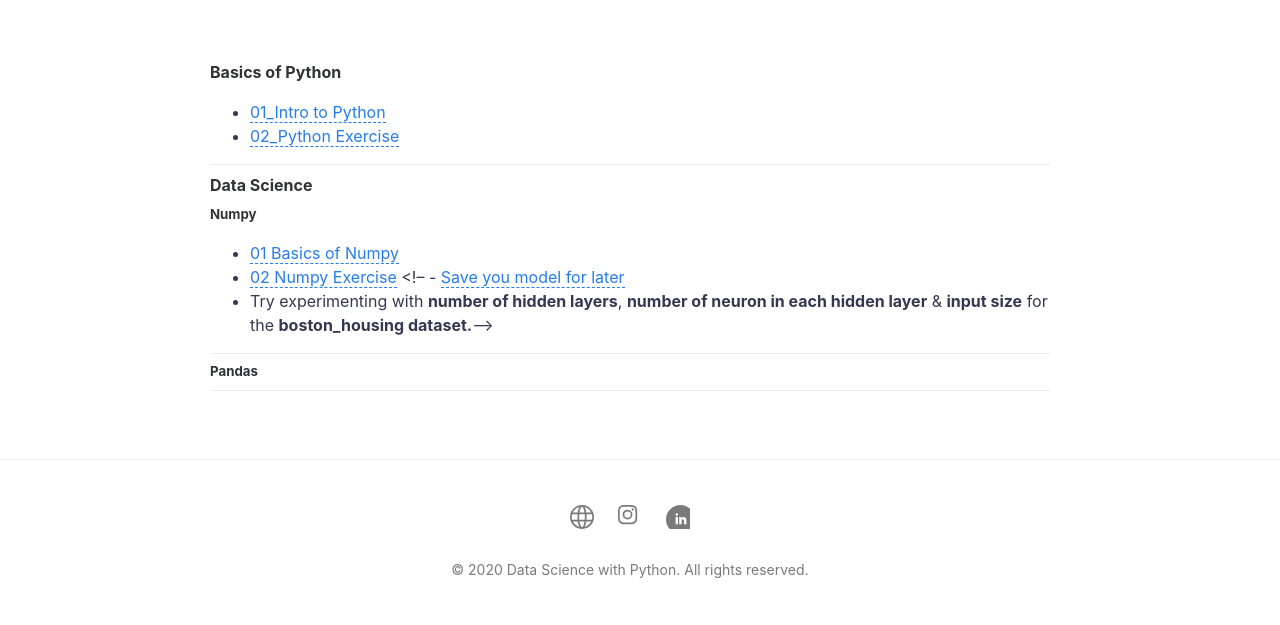
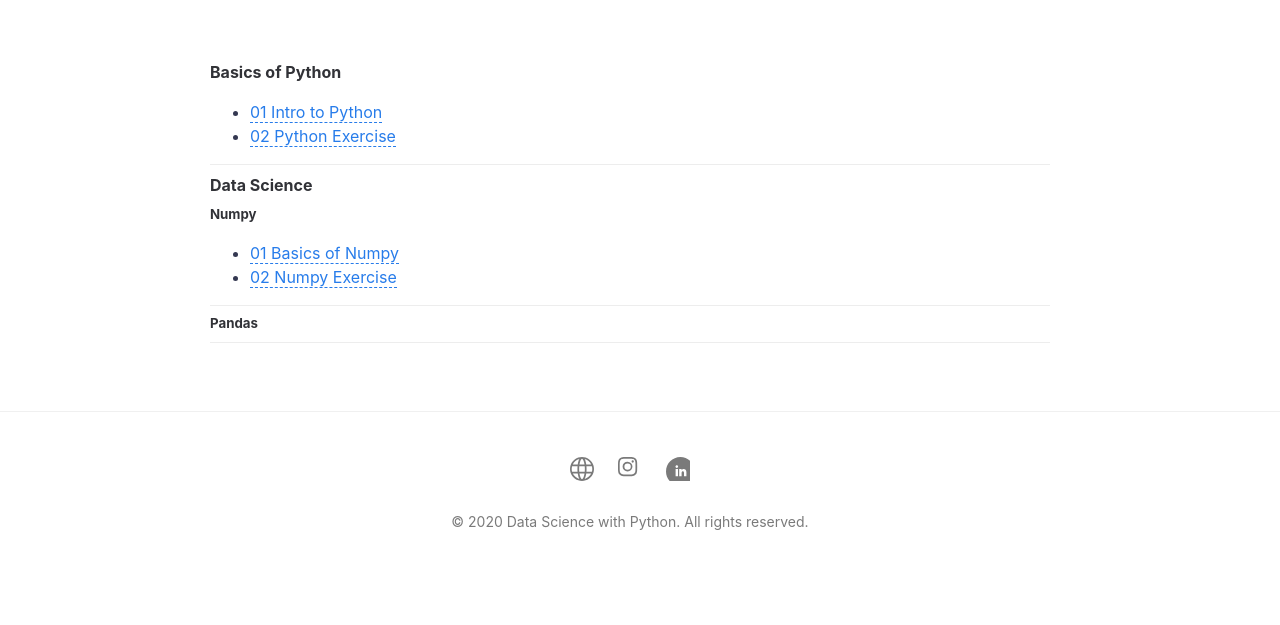
Before and after one commit to Ankur-singh/mitwpu, a Jekyll site: the page built from resources.md, in a window 1280 px wide. Shown: the part 485-1110 px from the top of the page. Built offline with Jekyll 4.4.1, drawn with Linux system fonts in a browser that asks for light colours; after the commit the page ends 1062 px from its top, so only the background shows below that; part of the change alters nothing that is shown.

```diff
--- a/resources.md
+++ b/resources.md
@@ -11,9 +11,9 @@ published: True
 <!-- <h2 style="text-align: center;">Resources will be available once the course begins!</h2> -->
 
 #### Basics of Python
-- [01_Intro to Python](https://https://nbviewer.jupyter.org/github/Ai-Adventures/mitwpu/blob/master/notebooks/Introduction%20to%20python.ipynb?flush_cache=true)
-- [02_Python Exercise](https://nbviewer.jupyter.org/github/Ai-Adventures/mitwpu/blob/master/notebooks/Python%20Exercises%20.ipynb?flush_cache=true)
-<!-- - [03_Python Exercise Solutions](https://https://nbviewer.jupyter.org/github/Ai-Adventures/mitwpu/blob/master/notebooks/Python%20Exercises_Solution.ipynb?flush_cache=true)-->
+- [01 Intro to Python](https://nbviewer.jupyter.org/github/Ai-Adventures/mitwpu/blob/master/notebooks/Introduction%20to%20python.ipynb?flush_cache=true)
+- [02 Python Exercise](https://nbviewer.jupyter.org/github/Ai-Adventures/mitwpu/blob/master/notebooks/Python%20Exercises%20.ipynb?flush_cache=true)
+<!-- - [03 Python Exercise Solutions](https://https://nbviewer.jupyter.org/github/Ai-Adventures/mitwpu/blob/master/notebooks/Python%20Exercises_Solution.ipynb?flush_cache=true)-->
 
 
 ***
@@ -23,9 +23,10 @@ published: True
 ##### Numpy
 - [01 Basics of Numpy](https://nbviewer.jupyter.org/github/Ai-Adventures/mitwpu/blob/master/notebooks/Numpy.ipynb?flush_cache=true)
 - [02 Numpy Exercise](https://nbviewer.jupyter.org/github/Ai-Adventures/mitwpu/blob/master/notebooks/Numpy%20Exercise%20.ipynb?flush_cache=true)
-<!-- - [03 Numpy Exercise Solution](https://nbviewer.jupyter.org/github/Ai-Adventures/mitwpu/blob/master/notebooks/Numpy%20Exercise%20-%20Solutions.ipynb?flush_cache=true)-->
-<!-- - [Save you model for later](https://www.tensorflow.org/guide/keras/save_and_serialize)
-- Try experimenting with **number of hidden layers**, **number of neuron in each hidden layer** & **input size** for the **boston_housing dataset.**-->
+<!-- - [03 Numpy Exercise Solution](https://nbviewer.jupyter.org/github/Ai-Adventures/mitwpu/blob/master/notebooks/Numpy%20Exercise%20-%20Solutions.ipynb?flush_cache=true) -->
+
+<!--- [Save you model for later](https://www.tensorflow.org/guide/keras/save_and_serialize)
+- Try experimenting with **number of hidden layers**, **number of neuron in each hidden layer** & **input size** for the **boston_housing dataset.** -->
 
 ***
 
```
